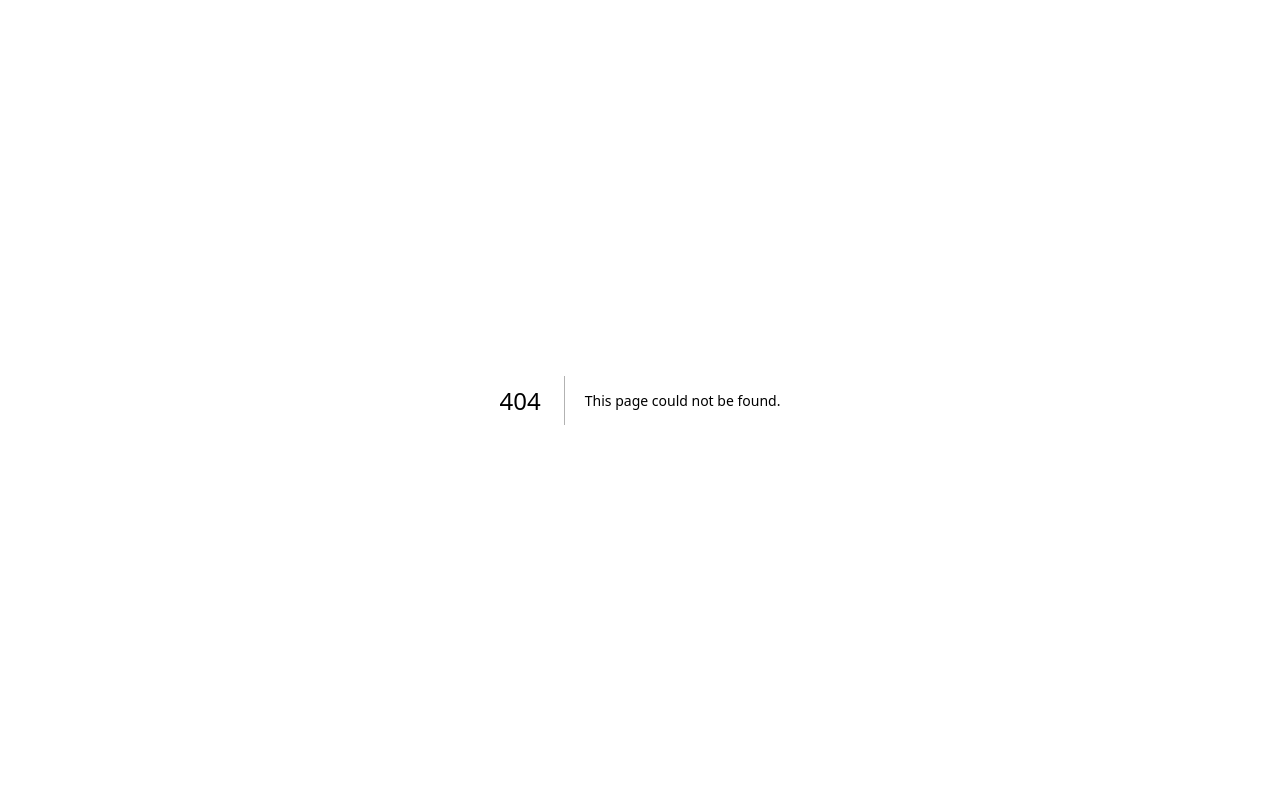
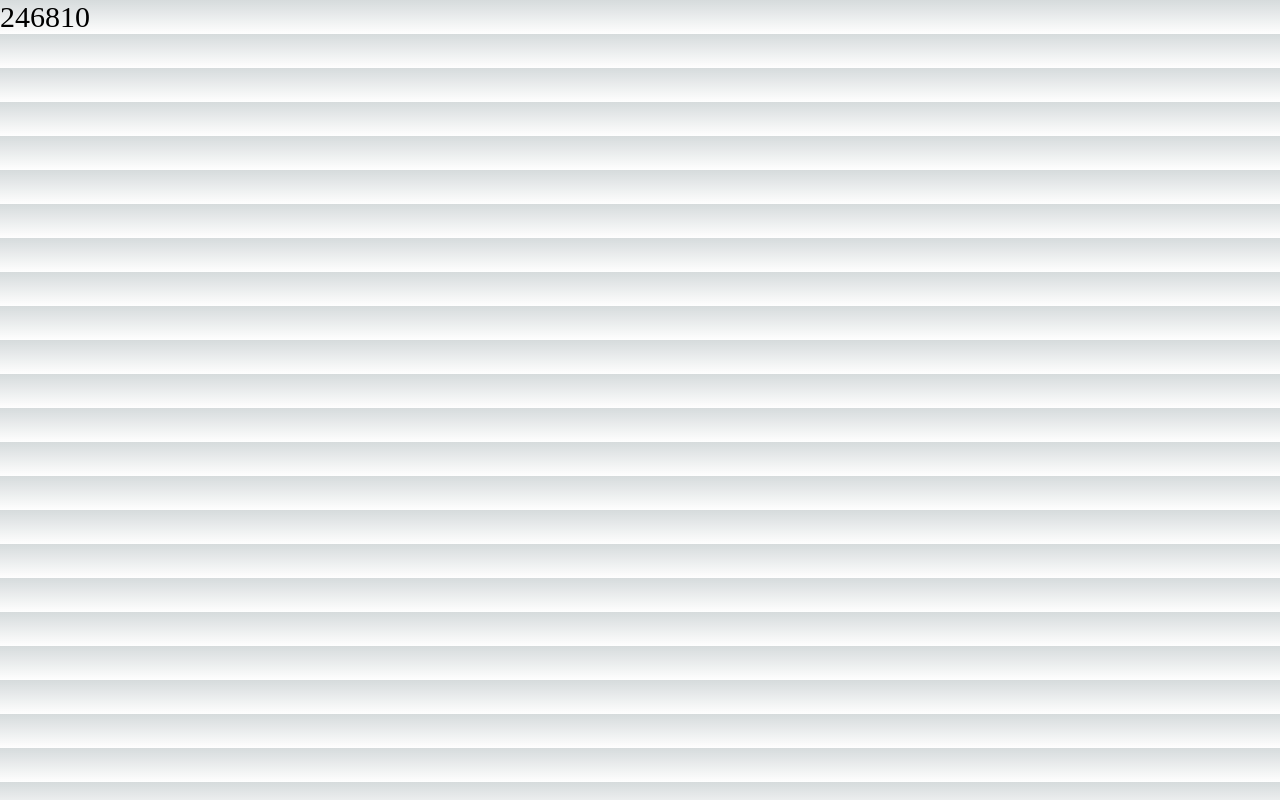
Before and after one commit to Bugmenn/Next, a Next.js app in the folder exercicios/: page /render/condicional1 in a window 1280 px wide. Before the commit this address had no page. Built offline with nearby package versions, Linux system fonts and the light colour scheme.

Commit message:
new file:   exercicios/components/SomentePar.jsx 	new file:   exercicios/pages/render/condicional1.jsx

```diff
--- /dev/null
+++ b/exercicios/components/SomentePar.jsx
@@ -0,0 +1,21 @@
+export default function SomentePar(props) {
+    const numeroPar = props.numero%2 === 0
+
+    return numeroPar ? <span>{props.numero}</span> : null
+
+    // Outras formas
+    /*return (
+        <div>
+            {numeroPar ?
+                <span>{props.numero}</span> :
+                null
+            }
+        </div>
+    )*/
+
+    /*if (props.numero%2 === 0) {
+        return <span>{props.numero}</span>
+    } else {
+        return null
+    }*/
+}
--- /dev/null
+++ b/exercicios/pages/render/condicional1.jsx
@@ -0,0 +1,20 @@
+// redenrização condicional, nesse caso só mostra os pares
+import SomentePar from "@/components/SomentePar"
+
+export default function condicional1() {
+    return (
+        <div style={{fontSize: "30px"}}>
+            <SomentePar numero={1}/>
+            <SomentePar numero={2}/>
+            <SomentePar numero={3}/>
+            <SomentePar numero={4}/>
+            <SomentePar numero={5}/>
+            <SomentePar numero={6}/>
+            <SomentePar numero={7}/>
+            <SomentePar numero={8}/>
+            <SomentePar numero={9}/>
+            <SomentePar numero={10}/>
+
+        </div>
+    )
+}
```
